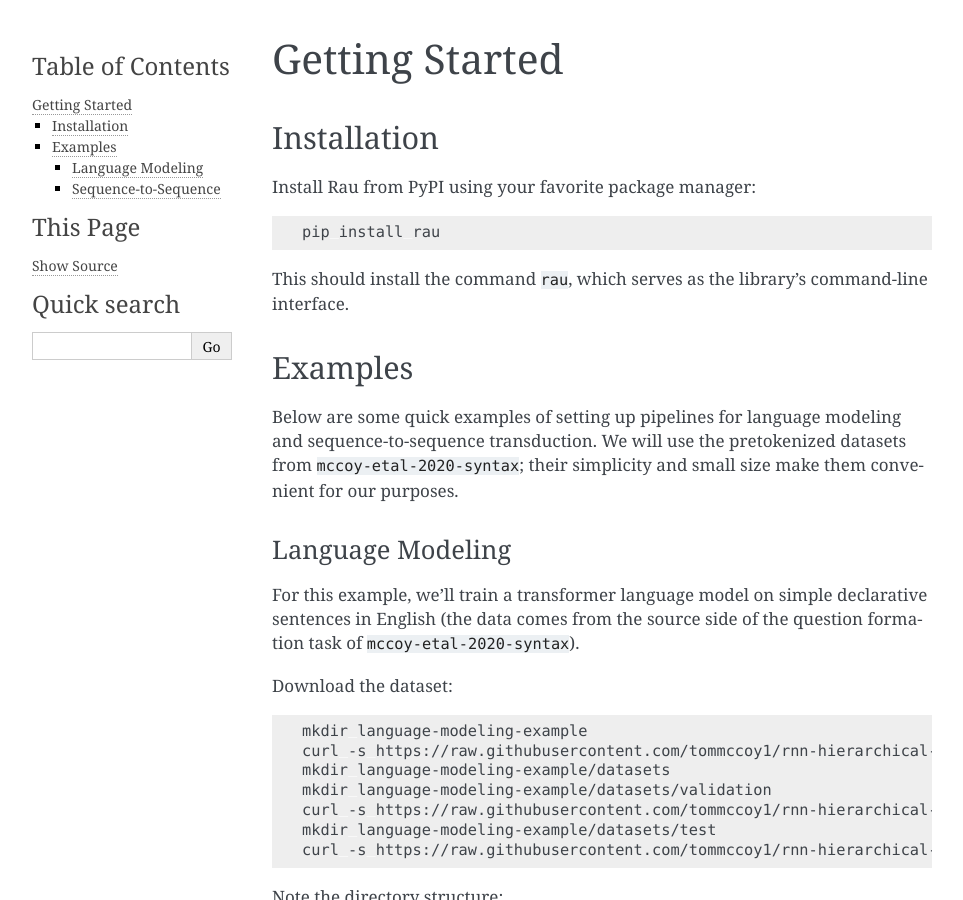
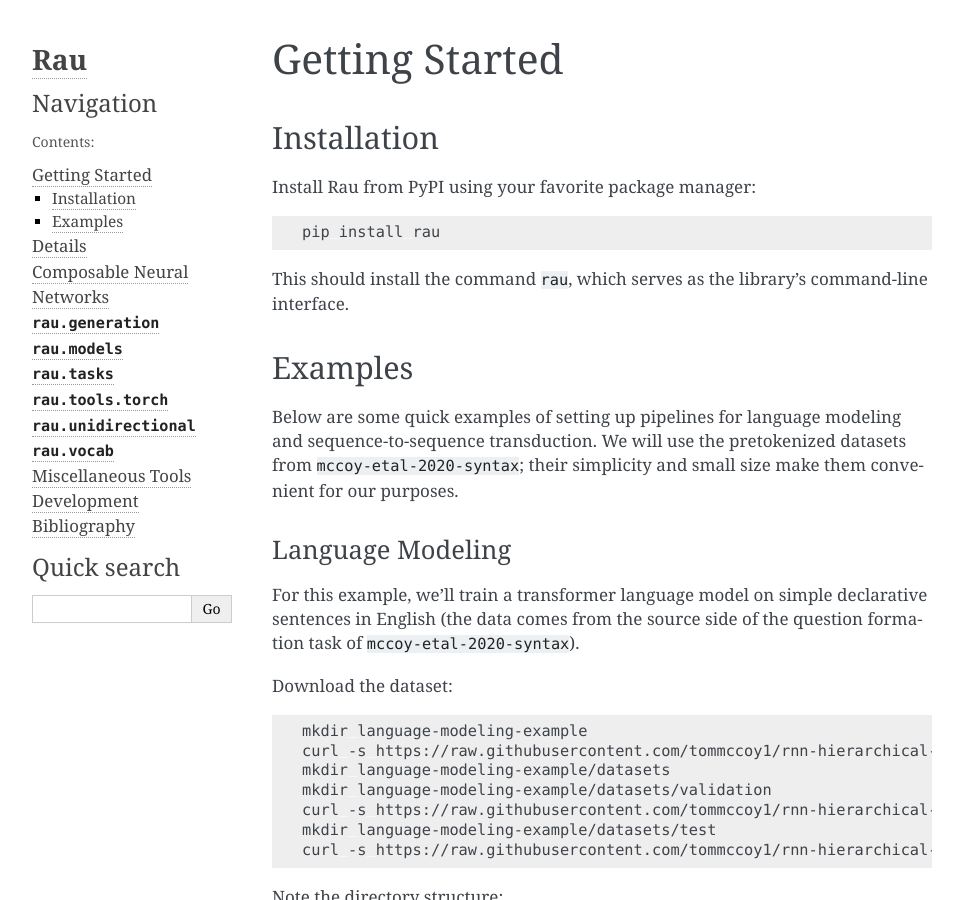
Before and after one commit to bdusell/rau, a Sphinx documentation site: the page built from docs/getting-started.rst, in a window 1280 px wide and 900 px high. Shown: the whole window, without its empty margins (148-1111 px from the left). Built offline with Sphinx 7.4.7, drawn with Linux system fonts in a browser that asks for light colours; cross-references to code outside the pages are shown as plain code.

```diff
--- /dev/null
+++ b/docs/_templates/page.html
@@ -0,0 +1,17 @@
+{% extends "!page.html" %}
+{% block body %}
+{% if current_version and latest_version and current_version != latest_version %}
+<p>
+  <strong>
+    {% if current_version.is_released %}
+    You're reading an old version of this documentation.
+    If you want up-to-date information, please have a look at <a href="{{ vpathto(latest_version.name) }}">{{latest_version.name}}</a>.
+    {% else %}
+    You're reading the documentation for a development version.
+    For the latest released version, please have a look at <a href="{{ vpathto(latest_version.name) }}">{{latest_version.name}}</a>.
+    {% endif %}
+  </strong>
+</p>
+{% endif %}
+{{ super() }}
+{% endblock %}
--- /dev/null
+++ b/docs/_templates/versioning.html
@@ -0,0 +1,8 @@
+{% if versions %}
+<h3>{{ _('Versions') }}</h3>
+<ul>
+  {%- for item in versions %}
+  <li><a href="{{ item.url }}">{{ item.name }}</a></li>
+  {%- endfor %}
+</ul>
+{% endif %}
--- a/docs/conf.py
+++ b/docs/conf.py
@@ -17,7 +17,8 @@ extensions = [
     'sphinx.ext.autodoc',
     'sphinx.ext.intersphinx',
     'sphinx_autodoc_typehints',
-    'sphinxcontrib.bibtex'
+    'sphinxcontrib.bibtex',
+    'sphinx_multiversion'
 ]
 
 templates_path = ['_templates']
@@ -28,6 +29,15 @@ exclude_patterns = ['dist']
 
 html_theme = 'alabaster'
 html_static_path = ['_static']
+html_sidebars = {
+    '**': [
+        'about.html',
+        'navigation.html',
+        'searchbox.html',
+        # Add a section in the sidebar for different versions.
+        'versioning.html',
+    ]
+}
 
 # For the ordering of autodoc-generated documentation.
 autodoc_default_options = {
@@ -48,3 +58,6 @@ intersphinx_mapping = {
 # Bibtex.
 bibtex_bibfiles = ['bibliography.bib']
 bibtex_reference_style = 'author_year'
+
+# Multiversioning.
+smv_released_pattern = r'^refs/tags/v.+$'
```
Also changed, not shown: 1 other file.
